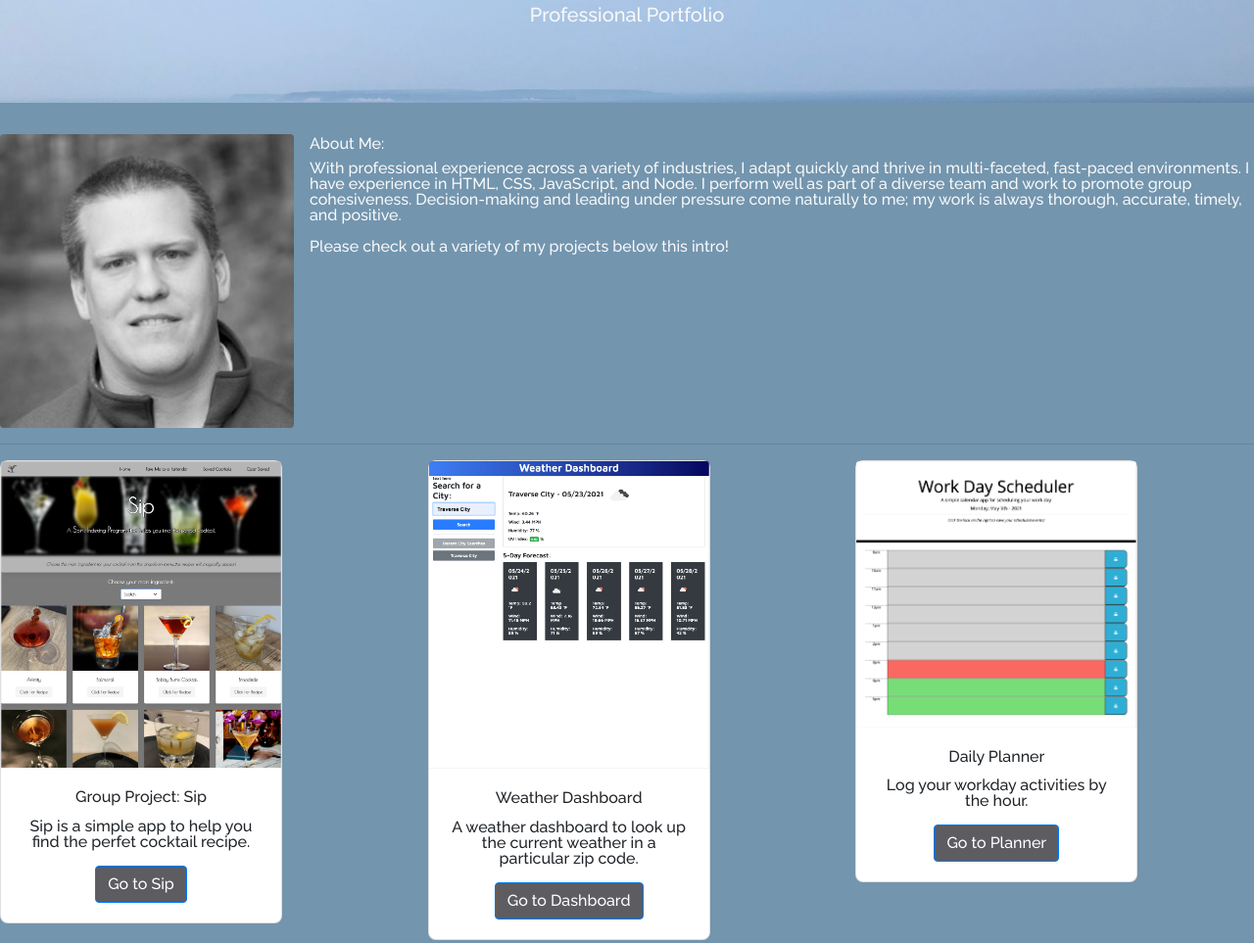
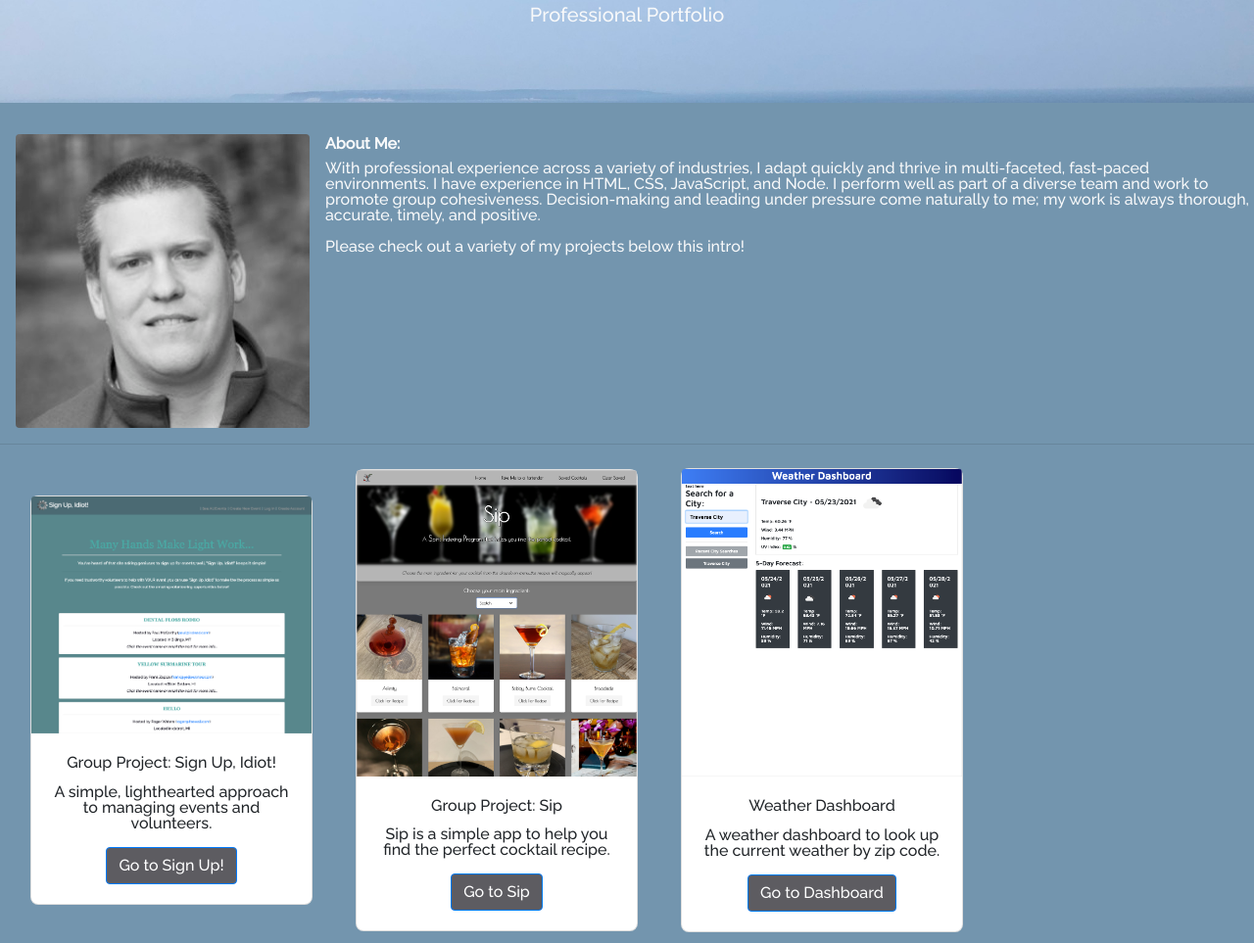
Before and after one commit to danshoup/DCS-PortfolioUpdate-No2, a plain HTML site: page index.html in a window 1280 px wide. Shown: the part 182-1145 px from the top of the page at 98% size. Drawn offline with nearby package versions, Linux system fonts and the light colour scheme.

Commit message:
added a project to portfolio

```diff
--- a/assets/css/reset.css
+++ /dev/null
@@ -1,41 +0,0 @@
-* {
-    margin: 0;
-    padding: 0;
-    box-sizing: border-box;
-  }
-
-  html {
-    height: 100%;
-  }
-
-  body {
-    min-height: 100%;
-    line-height: 1;
-    font-family: sans-serif;
-  }
-
-  h1,
-  h2,
-  h3,
-  h4,
-  h5,
-  h6 {
-    font-size: 100%;
-  }
-
-  input,
-  select,
-  option,
-  optgroup,
-  textarea,
-  button,
-  pre,
-  code {
-    font-size: 100%;
-    font-family: inherit;
-  }
-
-  ol,
-  ul {
-    list-style: none;
-  }
--- a/index.html
+++ b/index.html
@@ -47,9 +47,9 @@
         <!-- Bio and Headshot -->
         <section>
             <aside class="media text-light" id="bio">
-                <img src="./assets/images/headshot.jpg" class="mr-3 rounded img-fluid" alt="headshot photo" width="300" height="300">
+                <img src="./assets/images/headshot.jpg" class="mx-3 rounded img-fluid" alt="headshot photo" width="300" height="300">
                 <div class="media-body">
-                    <h5 class="mt-0">About Me:</h5>
+                    <h4 class="mt-0 font-weight-bold">About Me:</h4>
                     <p>With professional experience across a variety of industries, I adapt quickly and thrive in multi-faceted, fast-paced environments. I have experience in HTML, CSS, JavaScript, and Node. I perform well as part of a diverse team and work to promote group cohesiveness. Decision-making and leading under pressure come naturally to me; my work is always thorough, accurate, timely, and positive. </p>
                     <p>Please check out a variety of my projects below this intro!</p>
                 </div>
@@ -60,32 +60,43 @@
 
         <!-- Cards for portfolio projects -->
         <section>
-            <div class="row" id="portfolio">
+            <div class="row m-2" id="portfolio">
 
-                <div class="col-sm-4">
-                    <div class="card text-center" style="width: 18rem;">
+                <div class="col-md-3 m-2 align-self-center">
+                    <div class="card align-self-center text-center" style="width: 18rem;">
+                        <img src="./assets/images/signup.png" class="card-img-top" alt="screeenshot of sip app">
+                        <div class="card-body">
+                            <h5 class="card-title">Group Project: Sign Up, Idiot!</h5>
+                            <p class="card-text">A simple, lighthearted approach to managing events and volunteers.</p>
+                            <a href="https://hidden-earth-06071.herokuapp.com/" class="btn btn-primary">Go to Sign Up!</a>
+                        </div>
+                    </div>
+                </div>
+
+                <div class="col-md-3 m-2 align-self-center">
+                    <div class="card align-self-center text-center" style="width: 18rem;">
                         <img src="./assets/images/sipScreenshotTemp.png" class="card-img-top" alt="screeenshot of sip app">
                         <div class="card-body">
                             <h5 class="card-title">Group Project: Sip</h5>
-                            <p class="card-text">Sip is a simple app to help you find the perfet cocktail recipe.</p>
+                            <p class="card-text">Sip is a simple app to help you find the perfect cocktail recipe.</p>
                             <a href="https://danshoup.github.io/build-a-cocktail/" class="btn btn-primary">Go to Sip</a>
                         </div>
                     </div>
                 </div>
 
-                <div class="col-sm-4">
-                    <div class="card text-center" style="width: 18rem;">
+                <div class="col-md-3 m-2 align-self-center">
+                    <div class="card align-self-center text-center" style="width: 18rem;">
                         <img src="./assets/images/weatherdash.png" class="card-img-top" alt="screenshot of weather dashboard">
                         <div class="card-body">
                             <h5 class="card-title">Weather Dashboard</h5>
-                            <p class="card-text">A weather dashboard to look up the current weather in a particular zip code.</p>
+                            <p class="card-text">A weather dashboard to look up the current weather by zip code.</p>
                             <a href="https://danshoup.github.io/weather_dashboard/" class="btn btn-primary">Go to Dashboard</a>
                         </div>
                     </div>
                 </div>
 
-                <div class="col-sm-4">
-                    <div class="card text-center" style="width: 18rem;">
+                <div class="col-md-3 m-2 align-self-center">
+                    <div class="card align-self-center text-center" style="width: 18rem;">
                         <img src="./assets/images/plannerScreenshot.png" class="card-img-top" alt="screenshot of daily planner">
                         <div class="card-body">
                             <h5 class="card-title">Daily Planner</h5>
@@ -95,7 +106,18 @@
                     </div>
                 </div>
 
+                <div class="col-md-3 m-2 align-self-center">
+                    <div class="card align-self-center text-center" style="width: 18rem;">
+                        <img src="./assets/images/note-taker-screenshot.png" class="card-img-top" alt="screenshot of daily planner">
+                        <div class="card-body">
+                            <h5 class="card-title">Note Taker</h5>
+                            <p class="card-text">An Express.js app that allows you to save notes and come back to them later.</p>
+                            <a href="https://nameless-earth-45114.herokuapp.com/" class="btn btn-primary">Go to Note Taker</a>
+                        </div>
+                    </div>
+                </div>
             </div>
+
         </section>
     </main>
 
```
Also changed, not shown: assets/images/note-taker-screenshot.png (added), assets/images/signup.png (added), 1 other file.
